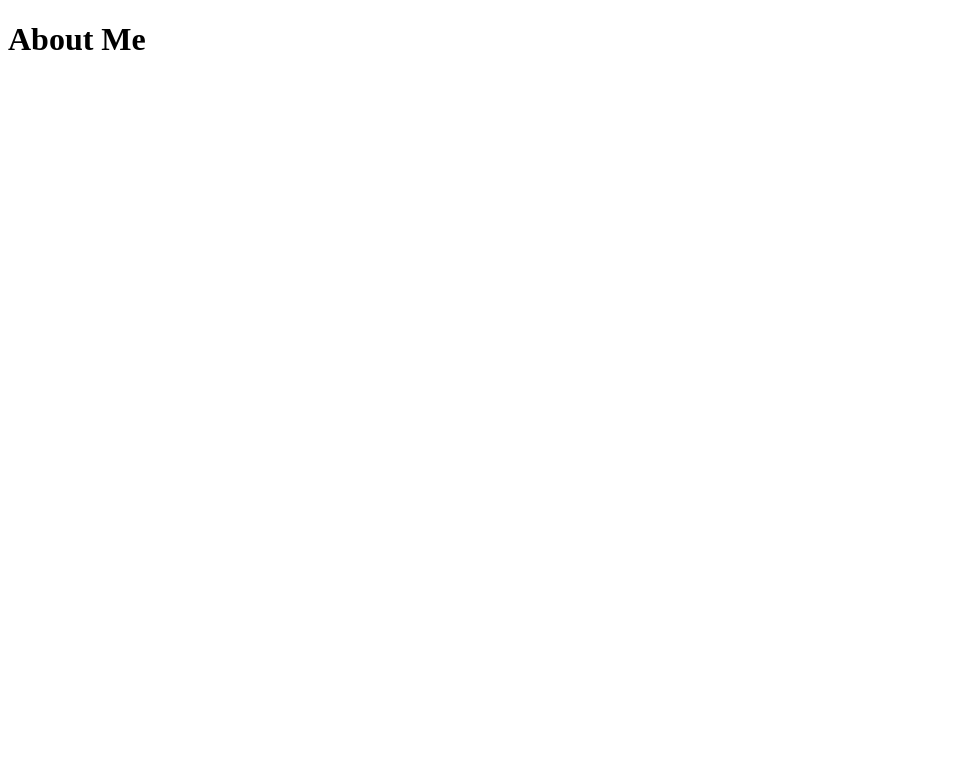
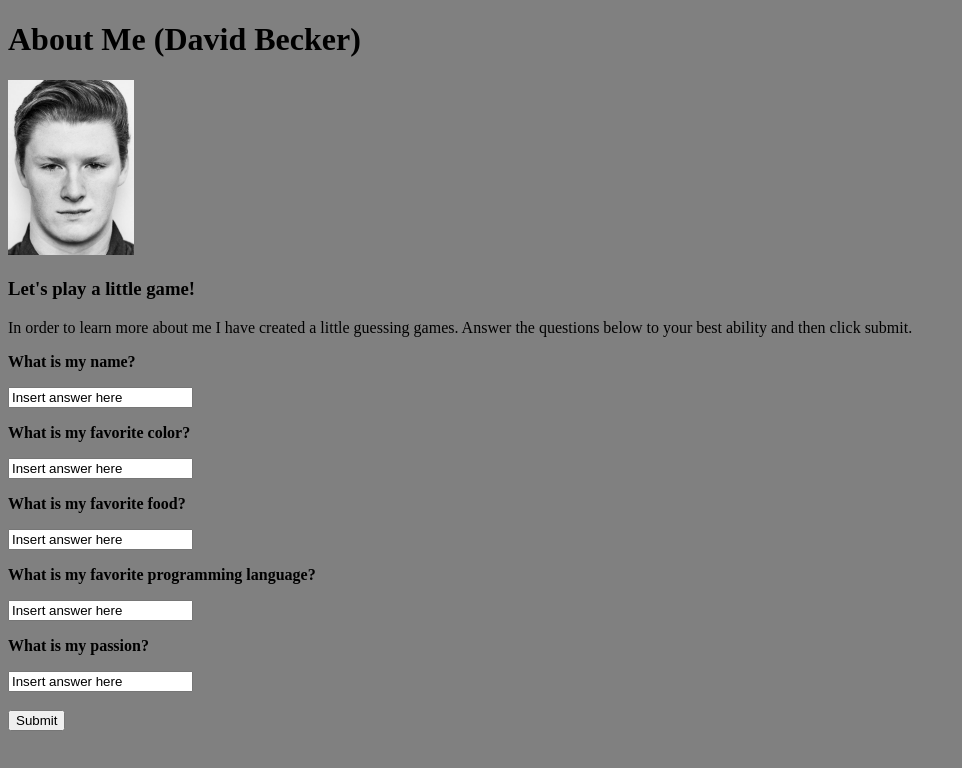
Before and after one commit to bbeeksma/about-me, a plain HTML site: page index.html in a window 1280 px wide. Shown: the whole page, without its empty margins (0-962 px from the left). Drawn offline with Linux system fonts and the light colour scheme.

Commit message:
Added questions and forms for answers

```diff
--- /dev/null
+++ b/css/styles.css
@@ -0,0 +1,3 @@
+body {
+  background: grey;
+}
--- a/index.html
+++ b/index.html
@@ -2,8 +2,29 @@
 <html>
 <head>
   <title>About Me</title>
+  <link rel="stylesheet" type="text/css" href="css/styles.css" />
 </head>
 <body>
-  <h1>About Me</h1>
+  <h1>About Me (David Becker)</h1>
+  <img src="img/profile.jpg" height="10%" width="10%" />
+  <h3>Let's play a little game!</h3>
+  <p>
+    In order to learn more about me I have created a little guessing games. Answer the questions below to your best ability and then click submit.
+  </p>
+  <strong><p>What is my name?</p></strong>
+  <input type="text" id="name" value="Insert answer here"/>
+  <strong><p>What is my favorite color?</p></strong>
+  <input type="text" id="color" value="Insert answer here" />
+  <strong><p>What is my favorite food?</p></strong>
+  <input type="text" id="food" value="Insert answer here" />
+  <strong><p>What is my favorite programming language?</p></strong>
+  <input type="text" id="language" value="Insert answer here"  />
+  <strong><p>What is my passion?</p></strong>
+  <input type="text" id="passion" value="Insert answer here" />
+  <br />
+  <br />
+  <button onclick="submit()">Submit</button>
+
+  <script type="text/javascript" src="js/app.js"></script>
 </body>
 </html>
--- a/js/app.js
+++ b/js/app.js
@@ -1 +1,11 @@
-console.log("Loaded app.js");
+console.log('Loaded app.js');
+function submit(){
+  var answers = {
+    name: document.getElementById('name').value,
+    color: document.getElementById('color').value,
+    food: document.getElementById('food').value,
+    language: document.getElementById('language').value,
+    passion: document.getElementById('passion').value
+  };
+  console.log(answers);
+}
```
Also changed, not shown: img/profile.jpg (added), 1 other file.
